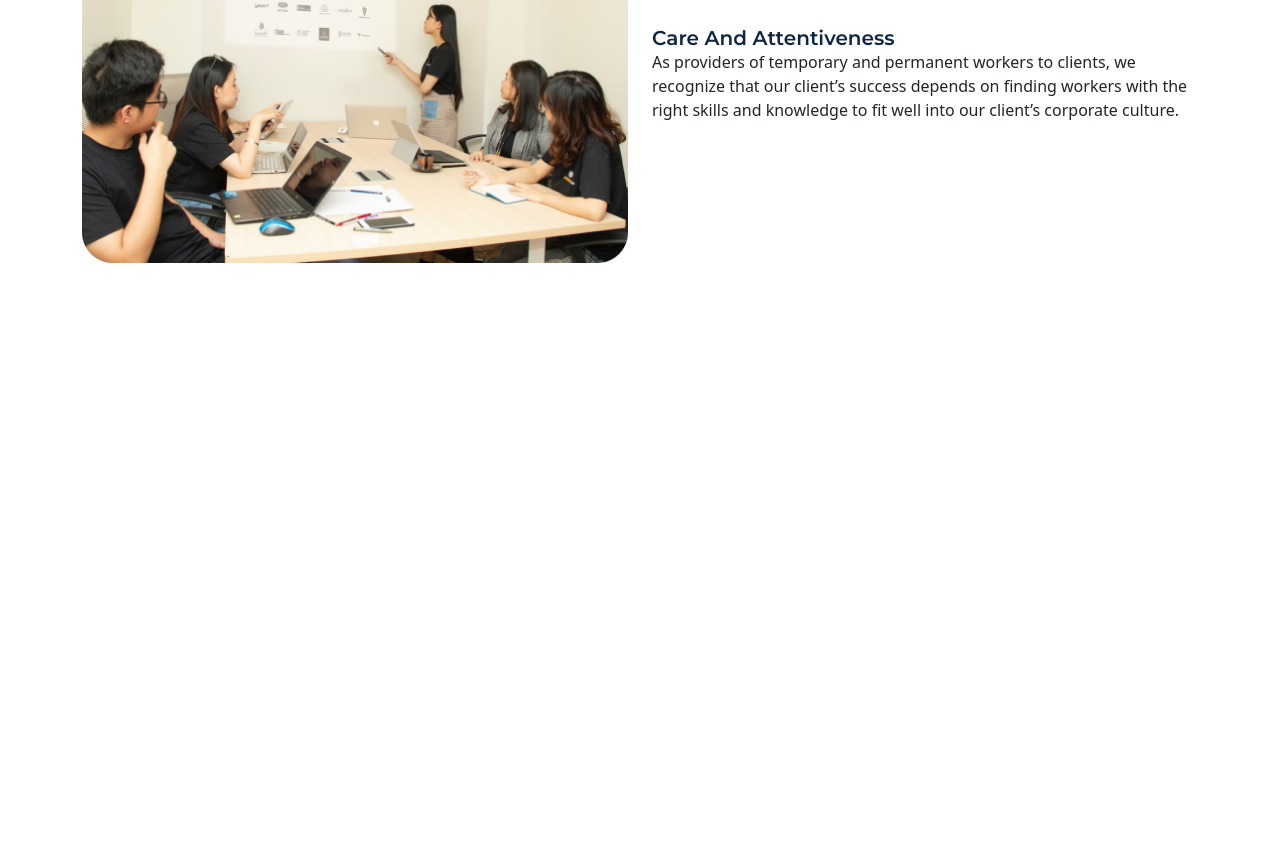
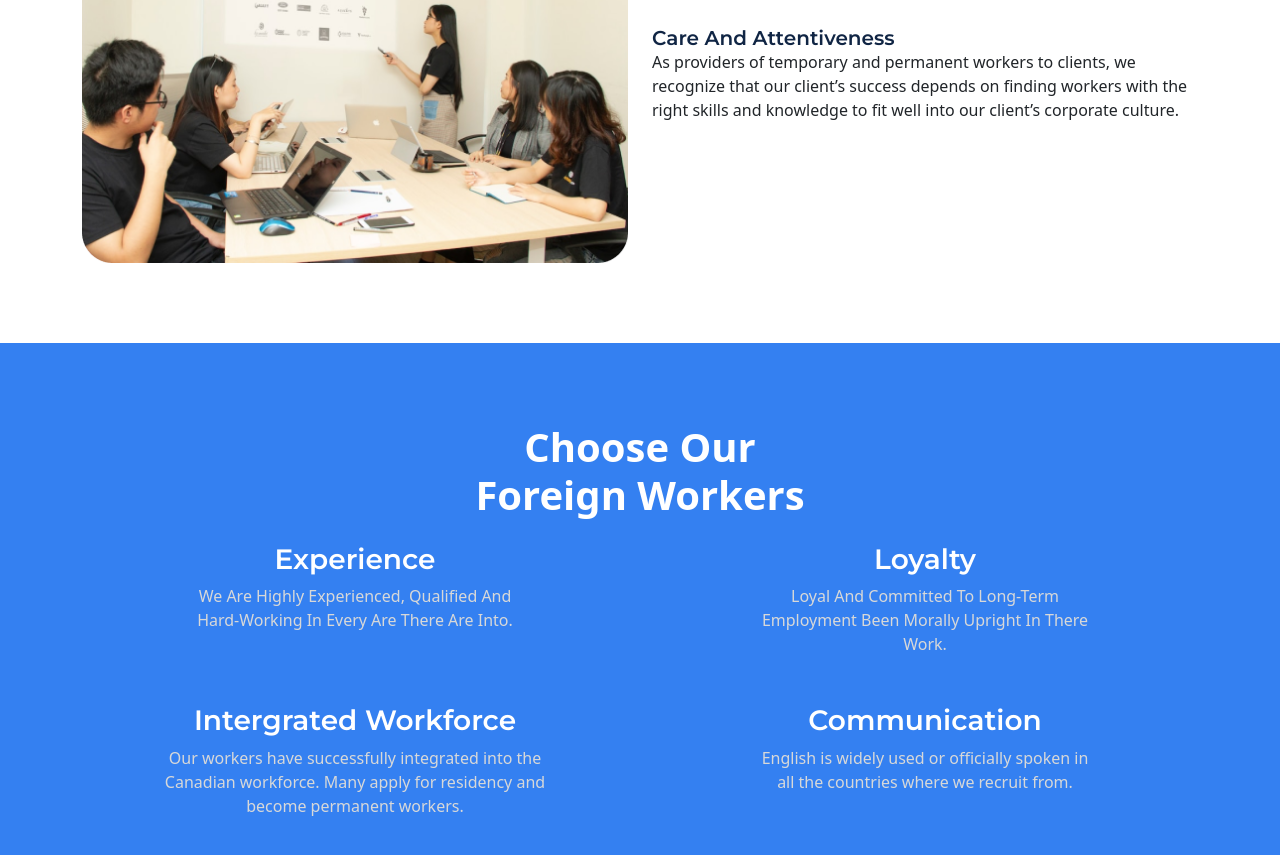
Before and after one commit to Falasefemi2/NewIntersource, a React (Create React App) app: page / in a window 1280 px wide. Shown: the part 2422-3277 px from the top of the page. Before the commit the page ends 2765 px from the top, so only its background shows below. Built offline with nearby package versions, Linux system fonts and the light colour scheme.

Commit message:
Done with ChooseSection

```diff
--- a/src/components/ChooseSection.jsx
+++ b/src/components/ChooseSection.jsx
@@ -1,9 +1,61 @@
-import React from 'react'
+import React from "react";
 
 const ChooseSection = () => {
   return (
-    <div>ChooseSection</div>
-  )
-}
+    <section className="choose choose-section">
+      <div className="container">
+        <div className="row">
+          <h1 className="choose-header text-center">
+            Choose Our <br /> Foreign Workers
+          </h1>
+          <div className="col-lg-6 mb-3 mt-3 text-center text-capitalize">
+            <div className="mb-lg-3">
+              <h3 className="choose-sub-header">Experience</h3>
+              <p className="p2">
+                We are highly experienced, qualified and <br /> hard-working in
+                every are there are into.
+              </p>
+            </div>
+          </div>
+          <div className="col-lg-6 mb-3 mt-3 text-center text-capitalize">
+            <div className="mb-lg-3">
+              <h3 className="choose-sub-header">Loyalty</h3>
+              <p className="p2">
+                Loyal And Committed To Long-Term <br />
+                Employment Been Morally Upright In There <br />
+                Work.
+              </p>
+            </div>
+          </div>
+        </div>
+        <div className="row">
+          <div className="col-lg-6 mb-3 mt-3 text-center">
+            <div className="mb-lg-3">
+              <h3 className="choose-sub-header text-capitalize">
+                Intergrated Workforce
+              </h3>
+              <p className="p2">
+                Our workers have successfully integrated into the <br />{" "}
+                Canadian workforce. Many apply for residency and
+                <br /> become permanent workers.
+              </p>
+            </div>
+          </div>
+          <div className="col-lg-6 mb-3 mt-3 text-center">
+            <div className="mb-lg-3">
+              <h3 className="choose-sub-header text-capitalize">
+                Communication
+              </h3>
+              <p className="p2">
+                English is widely used or officially spoken in <br /> all the
+                countries where we recruit from.
+              </p>
+            </div>
+          </div>
+        </div>
+      </div>
+    </section>
+  );
+};
 
-export default ChooseSection
+export default ChooseSection;
--- a/src/components/WhySectionImg.jsx
+++ b/src/components/WhySectionImg.jsx
@@ -1,6 +1,6 @@
 import React from 'react'
 
-const WhySectionImg = ({bigText,headText, bodyText, img, reverse}) => {
+const WhySectionImg = ({bigText,headText,bodyText,img,reverse}) => {
   return (
     <div className='container text-dark'>
         <div className={`row ${reverse}`}>
--- a/src/index.css
+++ b/src/index.css
@@ -52,6 +52,27 @@
 .text-R {
     padding-top: 7rem;
     margin-bottom: 20px;
+}
+
+.choose-section {
+    min-height: 80vh;
+    background-color: var(--blue);
+}
+
+.choose-header {
+    color: var(--white);
+    font-weight: 800;
+}
+
+.choose-sub-header {
+    color: var(--white);
+    font-family: 'Montserrat';
+    font-weight: 600;
+}
+
+.p2 {
+    color: #d8d8d8;
+    font-family: '"Dm sans", 'Segoe UI', Tahoma, Geneva, Verdana, sans-serif';
 }
 
 
--- a/src/pages/Home.jsx
+++ b/src/pages/Home.jsx
@@ -1,5 +1,5 @@
 import React from 'react'
-import { Navbar, Hero, WhySection } from '../components'
+import { Navbar, Hero, WhySection, ChooseSection } from '../components'
 
 const Home = () => {
   return (
@@ -7,6 +7,7 @@ const Home = () => {
     <Navbar />
     <Hero />
     <WhySection />
+    <ChooseSection />
     </>
   )
 }
```
